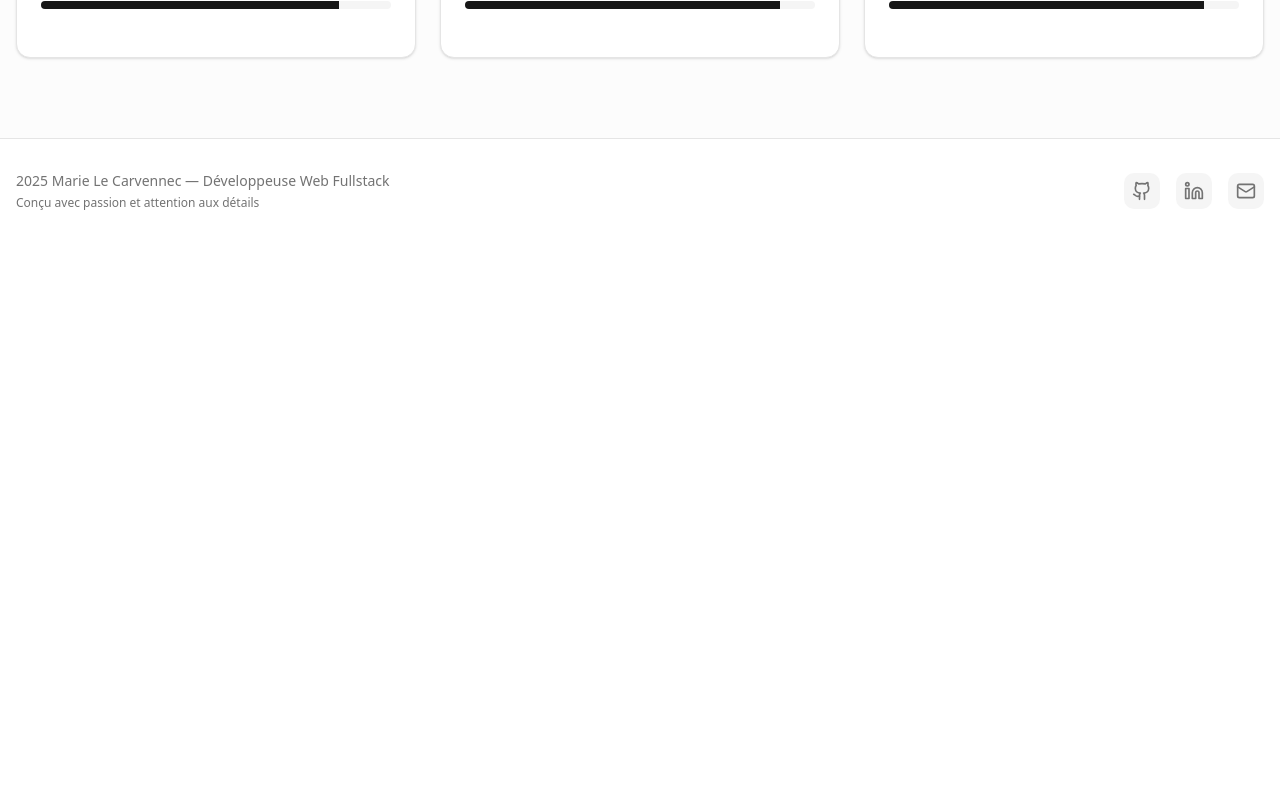
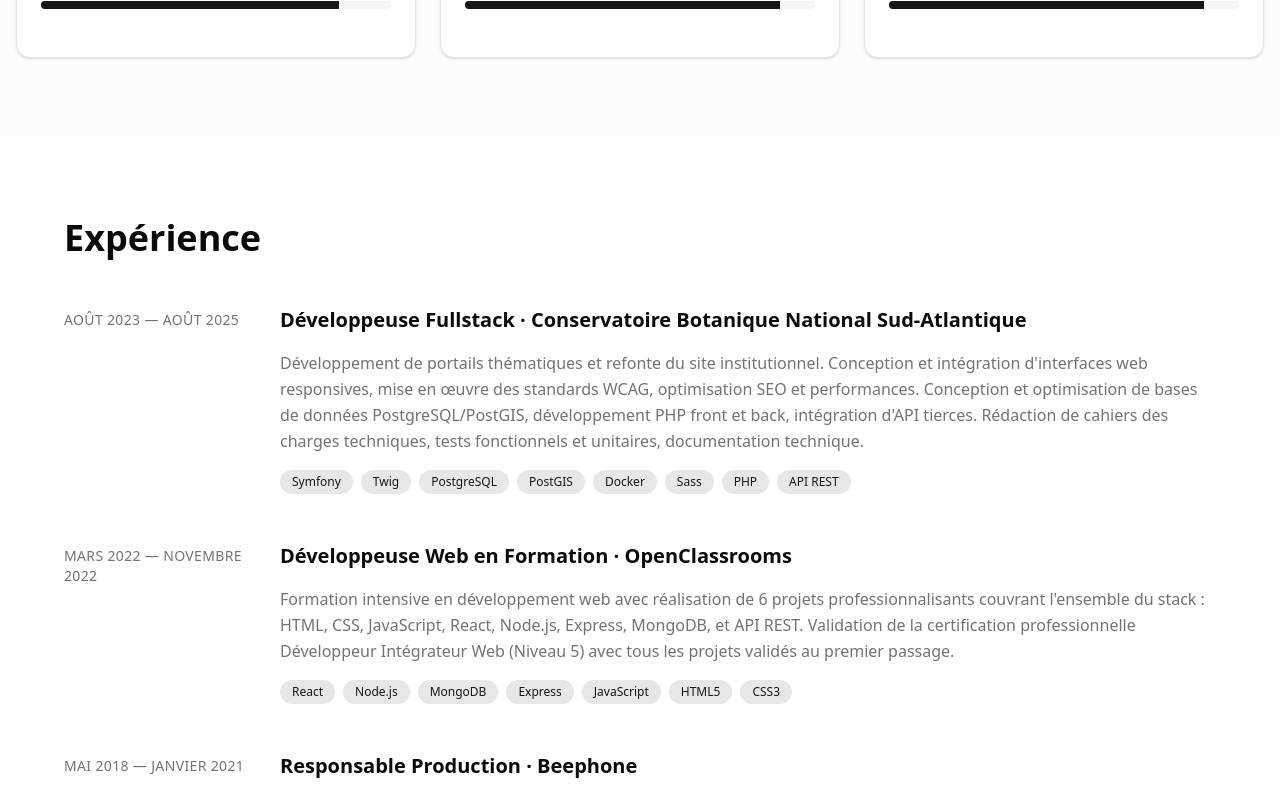
Before and after one commit to Karvaneg/portfolio-karvaneg, a Next.js app: page / in a window 1280 px wide. Shown: the part 2600-3400 px from the top of the page. Before the commit the page ends 2843 px from the top, so only its background shows below. Built offline with nearby package versions, Linux system fonts and the light colour scheme.

Commit message:
✨T11 : SECTION > Add experience component

```diff
--- a/app/page.tsx
+++ b/app/page.tsx
@@ -4,6 +4,7 @@ import { ScrollToTop } from "@/components/layout/scroll-to-top";
 import { Hero } from "./sections/hero/hero";
 import { About } from "./sections/about/about";
 import { Skills } from "./sections/skills/skills";
+import { Experience } from "./sections/experience/experience";
 
 export default function Home() {
   return (
@@ -13,7 +14,7 @@ export default function Home() {
         <Hero />
         <About />
         <Skills />
-        {/* Section Experience */}
+        <Experience />
         {/* Section Projects */}
         {/* Section Contact */}
       </main>
--- /dev/null
+++ b/app/sections/experience/experience.tsx
@@ -0,0 +1,57 @@
+import { experiences } from "@/app/lib/data/experience"
+import { ExternalLink } from "lucide-react"
+import Link from "next/link"
+
+
+export function Experience() {
+  return (
+    <section id="experience" className="min-h-screen flex items-center justify-center px-6 py-20">
+      <div className="max-w-6xl w-full">
+        <div className="space-y-12">
+          <h2 className="text-3xl md:text-4xl font-bold">Expérience</h2>
+
+          <div className="space-y-12">
+            {experiences.map((exp, index) => (
+              <div key={index} className="group relative">
+                <div className="grid md:grid-cols-[200px_1fr] gap-4">
+                  <div className="text-sm text-muted-foreground uppercase tracking-wide pt-1">{exp.period}</div>
+
+                  <div className="space-y-4">
+                    <div>
+                      <h3 className="text-xl font-semibold group-hover:text-primary transition-colors">
+                        {exp.title} · {exp.company}
+                        {exp.link && (
+                          <Link
+                            href={exp.link}
+                            target="_blank"
+                            rel="noopener noreferrer"
+                            className="inline-block ml-2 align-middle"
+                          >
+                            <ExternalLink className="w-4 h-4 opacity-0 group-hover:opacity-100 transition-opacity" />
+                          </Link>
+                        )}
+                      </h3>
+                    </div>
+
+                    <p className="text-muted-foreground leading-relaxed text-pretty">{exp.description}</p>
+
+                    <div className="flex flex-wrap gap-2">
+                      {exp.technologies.map((tech) => (
+                        <span
+                          key={tech}
+                          className="px-3 py-1 bg-primary/10 text-primary rounded-full text-xs font-medium"
+                        >
+                          {tech}
+                        </span>
+                      ))}
+                    </div>
+                  </div>
+                </div>
+              </div>
+            ))}
+          </div>
+        </div>
+      </div>
+    </section>
+  )
+}
```
Also changed, not shown: app/sections/experience/index.tsx (deleted).
